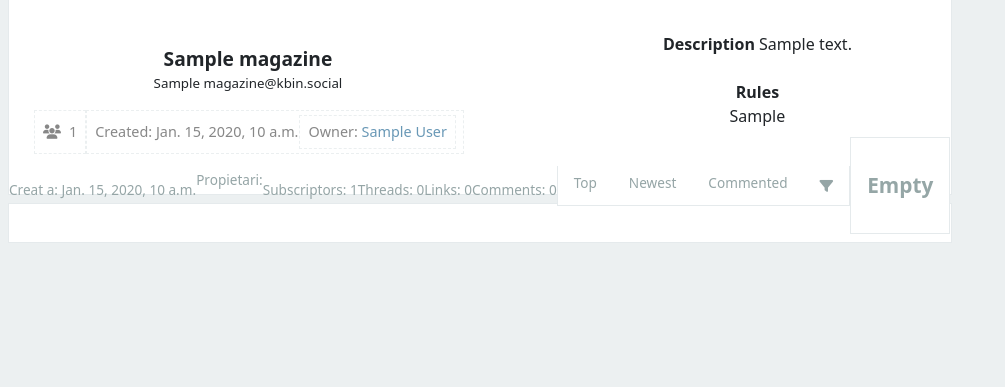
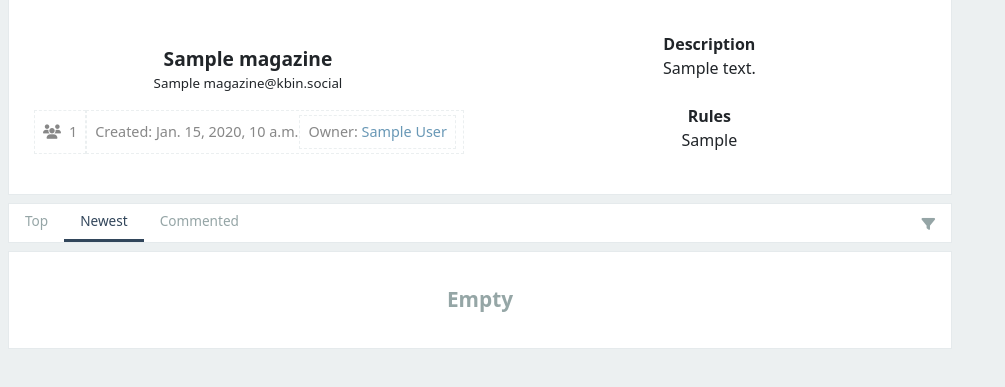
Before and after one commit to danielcaag17/projecte_asw, a Django app: page /magazine/1/ in a window 1280 px wide. Shown: the part 52-439 px from the top of the page, without its empty margins (0-1005 px from the left). Run offline with Django 4.2, Linux system fonts and the light colour scheme; a user stored in the database is signed in; data comes from the database, SQL or seed files in the repository; tables that the repository leaves empty hold one stand-in row (values such as "Sample post"); some libraries are stand-ins or nearby versions.

Commit message:
Refactor: Neteja HTML i mostrar filtres actius

```diff
--- a/api/templates/section_magazine.html
+++ b/api/templates/section_magazine.html
@@ -22,13 +22,12 @@
                         </div>
 
                     </aside>
-
-
                 </div>
 
                 <div>
                     <div>
                         <strong>Description</strong>
+                        <br>
                         {{ magazine.description }}
                     </div>
                     <br>
--- a/api/templates/veure_magazine.html
+++ b/api/templates/veure_magazine.html
@@ -29,41 +29,16 @@
         <main id="main" data-controller="lightbox timeago" class="view-compact">
             {% include 'section_magazine.html' %}
             <aside class="options" id="options">
-                    <div></div>
-                    <menu class="options__main">
-                        <li>
-                            <span style="vertical-align: inherit;">Creat a:</span>
-                            <span>{{ magazine.creation_date }}</span>
+                    <menu class="options__main no-scroll">
+                        <li><a class="{% if ordre == 'top' %}active{% endif %}"
+                               href="{% url 'veure_magazine_top' magazine.id active_filter %}">Top</a></li>
+                        <li><a class="{% if ordre == 'newest' or ordre == None  %}active{% endif %}"
+                               href="{% url 'veure_magazine_newest' magazine.id active_filter %}">Newest</a></li>
+                        <li><a class="{% if ordre == 'comment' %}active{% endif %}"
+                               href="{% url 'veure_magazine_comments' magazine.id active_filter %}">Commented</a>
                         </li>
-                        <!-- TODO: de posar username -->
+                    </menu>
 
-                        <li>
-                            <span style="vertical-align: inherit;">Propietari:</span>
-                            <span><a href="/u/{{ magazine.author.username }}" class="">
-                        </a></span></li>
-                        <li>
-                            <span style="vertical-align: inherit;">Subscriptors:</span>
-                            <span>{{ magazine.n_suscriptions }}</span>
-                        </li>
-                        <li>
-                            <span style="vertical-align: inherit;">Threads:</span>
-                            <span>{{ magazine.total_threads }}</span>
-                       </li>
-                        <li>
-                            <span style="vertical-align: inherit;">Links:</span>
-                            <span>{{ magazine.total_links }}</span></li>
-
-                        <li> <span style="vertical-align: inherit;">Comments:</span>
-                          <span>{{ magazine.total_comments }}</span></li></li>
-            <aside id="options" class="options options--top">
-                <menu class="options__main no-scroll">
-                    <li><a class="{% if active_option == 'top' %}active{% endif %}"
-                           href="{% url 'veure_magazine_top' magazine.id active_filter %}">Top</a></li>
-                    <li><a class="{% if active_option == 'newest' %}active{% endif %}"
-                           href="{% url 'veure_magazine_newest' magazine.id active_filter %}">Newest</a></li>
-                    <li><a class="{% if active_option == 'commented' %}active{% endif %}"
-                           href="{% url 'veure_magazine_comments' magazine.id active_filter %}">Commented</a></li>
-                </menu>
                     <menu class="options__filters">
                         <li class="dropdown">
                             <button aria-label="Filtrar per tipus" title="Filtrar per tipus"><i
@@ -73,14 +48,15 @@
                             <ul class="dropdown__menu">
                                 <li>
                                     <a href="{% url 'veure_magazine_newest' magazine.id 'tot' %}"
-                                   class="{% if active_filter == 'tot' %}active{% endif %}">
+                                       class="{% if active_filter == 'tot' or active_filter == None%}active{% endif %}">
                                         Tot
                                     </a>
                                 </li>
                                 <li>
                                     <a href="{% url 'veure_magazine_newest' magazine.id 'links' %}"
                                        class="{% if active_filter == 'links' %}active{% endif %}">
-                                    <!--     <a href="{{ request.path }}/Links "class="{% if active_filter == 'links' %}
+                                        <!--     <a href="{{ request.path }}/Links "class="
+                                                    {% if active_filter == 'links' %}
                                         active{% endif %}"> -->
                                         Links
                                     </a>
--- a/api/views/example_view.py
+++ b/api/views/example_view.py
@@ -116,15 +116,13 @@
 def all_magazines(request, ordre=None):
     magazines = Magazine.objects.all()
     if ordre == 'threads':
-        magazines = sorted(magazines, key=lambda x: x.n_threads, reverse=True)
+        magazines = sorted(magazines, key=lambda x: x.total_threads, reverse=True)
     elif ordre == 'elements':
-        magazines = sorted(magazines, key=lambda x: x.n_elements, reverse=True)
+        magazines = sorted(magazines, key=lambda x: x.total_publicacions(), reverse=True)
     elif ordre == 'commented':
-        magazines = sorted(magazines, key=lambda x: x.n_comments, reverse=True)
+        magazines = sorted(magazines, key=lambda x: x.total_comments(), reverse=True)
     elif ordre == 'suscriptions':
         magazines = sorted(magazines, key=lambda x: x.n_suscriptions, reverse=True)
-
-
     context = {'magazines': magazines}
 
     template = loader.get_template("all_magazines.html")
@@ -257,7 +255,8 @@
 
 
 def veure_magazine(request, magazine_id, ordre=None, filter=None):
-
+    if ordre == None:
+        ordre = 'newest'
     magazine = Magazine.objects.get(pk=magazine_id)
     links = Link.objects.filter(magazine_id=magazine_id)
     threads = Thread.objects.filter(magazine_id=magazine_id)
@@ -273,10 +272,10 @@
         tot = sorted(tot, key=lambda x: x.num_likes, reverse=True)
     elif ordre == 'newest':
         tot = sorted(tot, key=lambda x: x.creation_data, reverse=True)
-    elif ordre == 'commented':
+    elif ordre == 'comment':
         tot = sorted(tot, key=lambda x: x.num_coments, reverse=True)
 
-    context = {'magazine': magazine, 'threads': tot, 'active_filter': filter}
+    context = {'magazine': magazine, 'threads': tot, 'active_filter': filter,'ordre':ordre}
     return render(request, 'veure_magazine.html', context)
 
 
--- a/projecte_asw/settings.py
+++ b/projecte_asw/settings.py
@@ -30,7 +30,7 @@
 
 # Application definition
 
-SITE_ID = 5
+SITE_ID = 6
 
 INSTALLED_APPS = [
     'django.contrib.admin',
```
Lines whose indentation alone changed are shown as unchanged.
